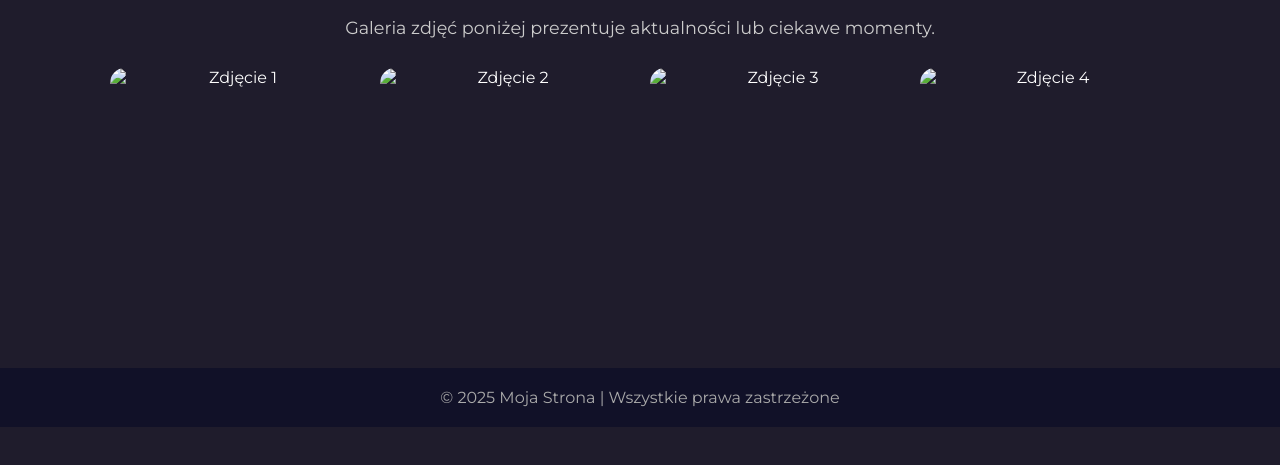
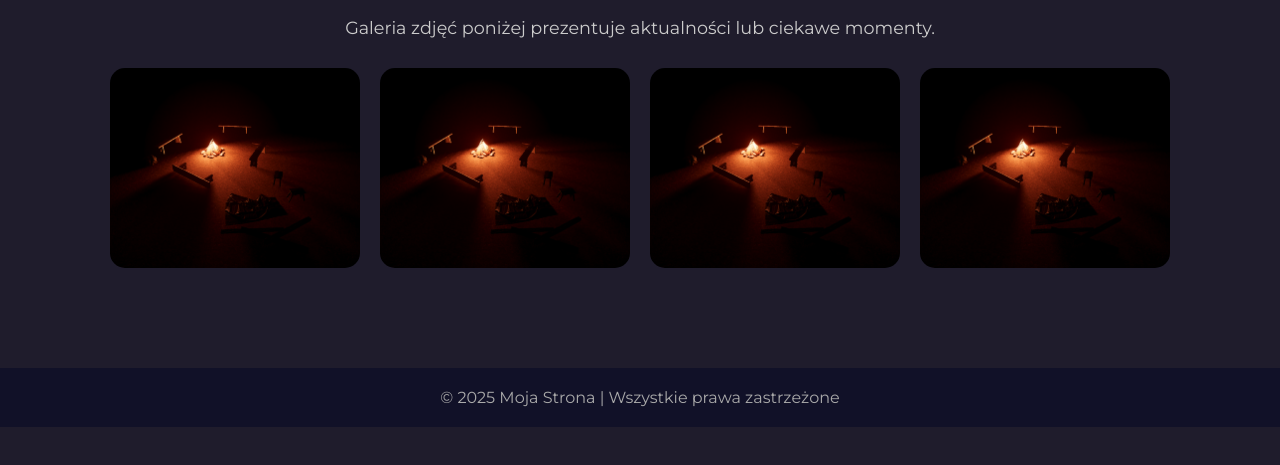
Before and after one commit to Aheniasty/BloodCampTheGame, a plain HTML site: page index.html in a window 1280 px wide. Shown: the part 161-626 px from the top of the page. Drawn offline with Linux system fonts and the light colour scheme.

Commit message:
Update images in home section
Replaced old images with new screenshot images.

```diff
--- a/index.html
+++ b/index.html
@@ -54,10 +54,10 @@ footer{padding:20px;background:#111128;color:#aaa;margin-top:50px;}
     <h1>Witaj na Mojej Stronie!</h1>
     <p>Galeria zdjęć poniżej prezentuje aktualności lub ciekawe momenty.</p>
     <div class="home-images">
-    <img src="zdjecie1.jpg" alt="Zdjęcie 1">
-    <img src="zdjecie2.jpg" alt="Zdjęcie 2">
-    <img src="zdjecie3.jpg" alt="Zdjęcie 3">
-    <img src="zdjecie4.jpg" alt="Zdjęcie 4">
+    <img src="Screen1.png" alt="Zdjęcie 1">
+    <img src="Screen1.png" alt="Zdjęcie 2">
+    <img src="Screen1.png" alt="Zdjęcie 3">
+    <img src="Screen1.png" alt="Zdjęcie 4">
     </div>
 </section>
 
```
